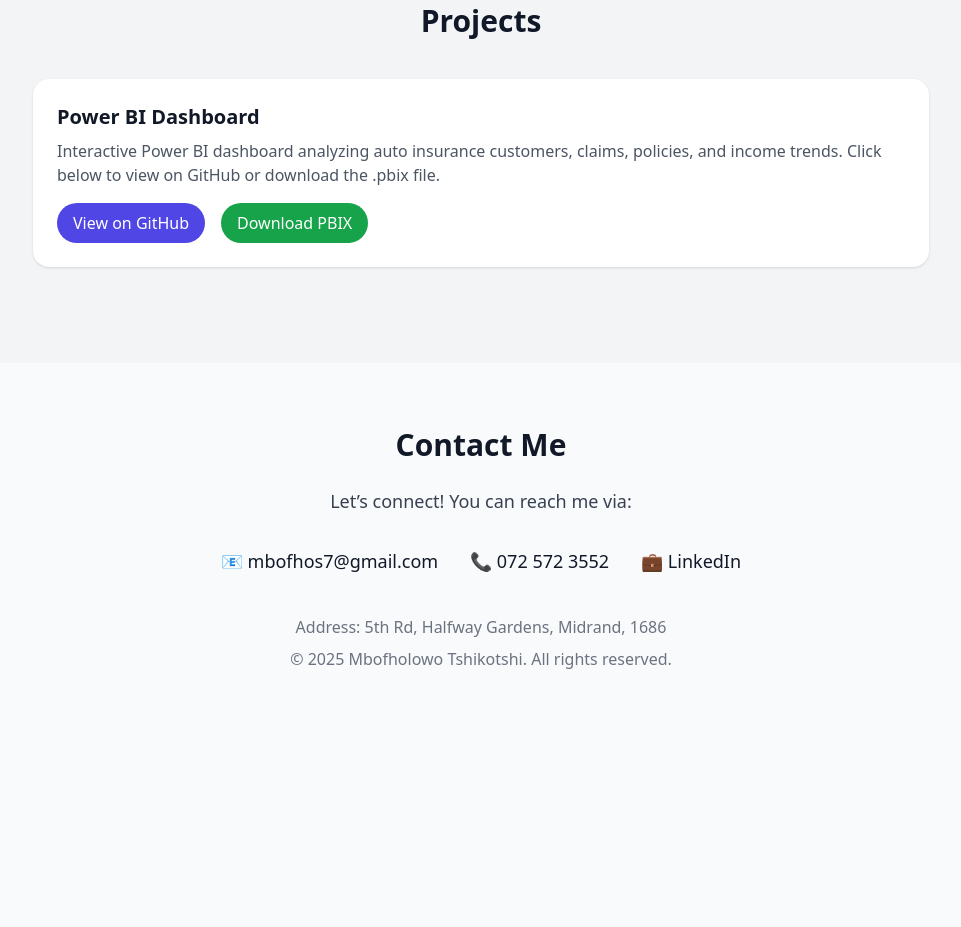
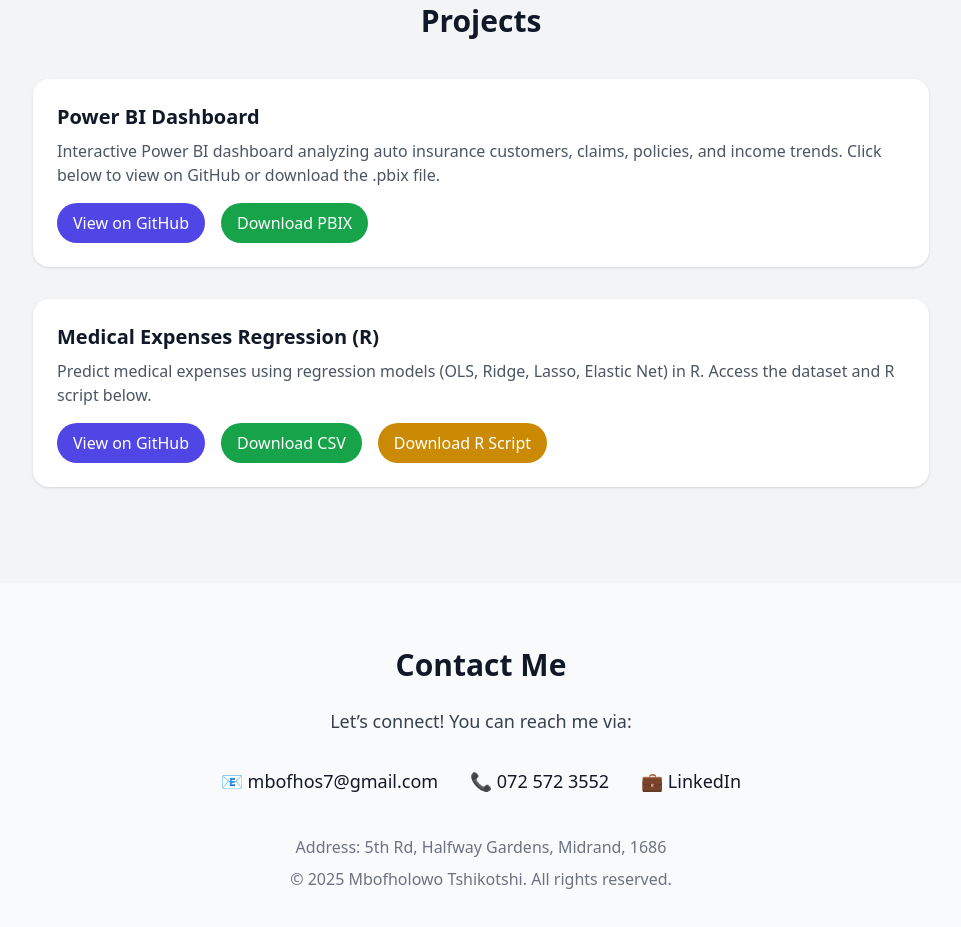
Before and after one commit to MbofholowoT/Auto-Insurance-Customer-Insights-Dashboard-2011, a plain HTML site: page index.html in a window 1280 px wide. Shown: the part 1125-2052 px from the top of the page, without its empty margins (159-1120 px from the left). Before the commit the page ends 1860 px from the top, so only its background shows below. Drawn offline with nearby package versions, Linux system fonts and the light colour scheme.

Commit message:
Update index.html

```diff
--- a/index.html
+++ b/index.html
@@ -39,13 +39,11 @@
           Interactive Power BI dashboard analyzing auto insurance customers, claims, policies, and income trends. Click below to view on GitHub or download the .pbix file.
         </p>
         <div class="flex space-x-4">
-          <!-- GitHub Link -->
           <a href="https://github.com/MbofholowoT/Auto-Insurance-Customer-Insights-Dashboard-2011"
              target="_blank"
              class="px-4 py-2 bg-indigo-600 text-white rounded-full hover:bg-indigo-700">
             View on GitHub
           </a>
-          <!-- Download PBIX -->
           <a href="https://github.com/MbofholowoT/Auto-Insurance-Customer-Insights-Dashboard-2011/raw/main/Auto%20Insurance%20Customer%20Insights%20Dashboard%20%E2%80%93%202011.pbix"
              target="_blank"
              class="px-4 py-2 bg-green-600 text-white rounded-full hover:bg-green-700">
@@ -53,6 +51,35 @@
           </a>
         </div>
       </div>
+
+      <!-- Medical Expenses Regression Project -->
+      <div class="bg-white rounded-2xl shadow p-6 mb-8 inline-block text-left">
+        <h3 class="text-xl font-semibold mb-2">Medical Expenses Regression (R)</h3>
+        <p class="text-gray-600 mb-4">
+          Predict medical expenses using regression models (OLS, Ridge, Lasso, Elastic Net) in R. Access the dataset and R script below.
+        </p>
+        <div class="flex space-x-4">
+          <!-- GitHub Repository Link -->
+          <a href="https://github.com/MbofholowoT/Medical-Expenses-Prediction"
+             target="_blank"
+             class="px-4 py-2 bg-indigo-600 text-white rounded-full hover:bg-indigo-700">
+            View on GitHub
+          </a>
+          <!-- Download CSV -->
+          <a href="https://github.com/MbofholowoT/Medical-Expenses-Prediction/raw/main/insurance.csv"
+             target="_blank"
+             class="px-4 py-2 bg-green-600 text-white rounded-full hover:bg-green-700">
+            Download CSV
+          </a>
+          <!-- Download R Script -->
+          <a href="https://github.com/MbofholowoT/Medical-Expenses-Prediction/raw/main/Medical_Expenses_Regression.R"
+             target="_blank"
+             class="px-4 py-2 bg-yellow-600 text-white rounded-full hover:bg-yellow-700">
+            Download R Script
+          </a>
+        </div>
+      </div>
+
     </div>
   </section>
 
```
